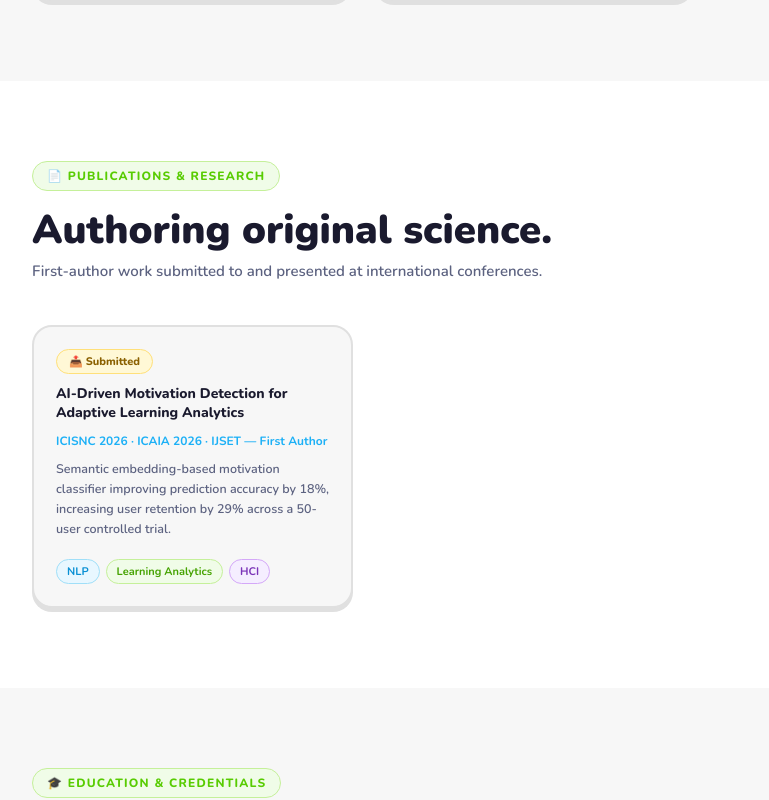
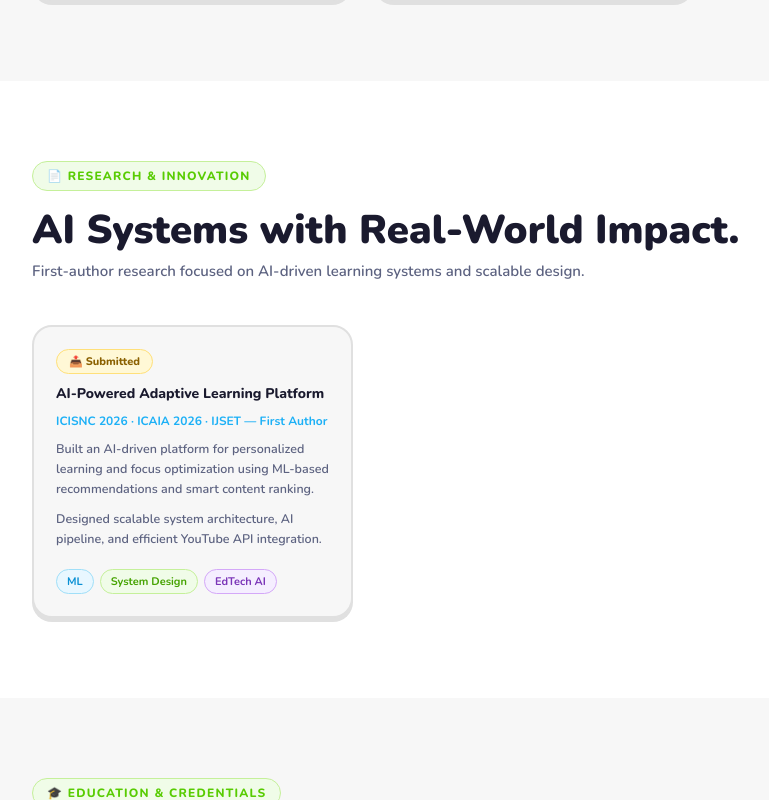
Before and after one commit to JanushaNampally/portfolio, a Django app: page / in a window 1280 px wide. Shown: the part 4986-5786 px from the top of the page, without its empty margins (146-915 px from the left). Run offline with Django 5.2, Linux system fonts and the light colour scheme.

Commit message:
Update resume section and contact information

```diff
--- a/main/templates/index.html
+++ b/main/templates/index.html
@@ -344,6 +344,14 @@
     .skills-grid   { grid-template-columns: 1fr; }
     .hero-ctas { flex-wrap: wrap; justify-content: center; }
   }
+  .resume-btn {
+  display: inline-block;
+  padding: 10px 20px;
+  background-color: #4CAF50;
+  color: white;
+  text-decoration: none;
+  border-radius: 5px;
+}
 </style>
 </head>
 <body>
@@ -488,7 +496,7 @@
         <div class="path-card">
           <div class="path-card-header">
             <div><div class="path-card-title">AI Intern — Intelligent Video Surveillance</div><div class="path-card-org">Infosys Springboard</div></div>
-            <span class="path-card-date">Feb 2026 – Present</span>
+            <span class="path-card-date">Jan 2026 – March</span>
           </div>
           <ul class="path-bullets">
             <li>Designed activity recognition modules using CNN, RNN, LSTM, and YOLO achieving 80%+ training accuracy.</li>
@@ -534,7 +542,7 @@
         <div class="path-node purple">🧪</div>
         <div class="path-card">
           <div class="path-card-header">
-            <div><div class="path-card-title">FocusStudy — Learning Analytics Research</div><div class="path-card-org">Personal Research — 3 Publications Under Review</div></div>
+            <div><div class="path-card-title">FocusStudy — Learning Analytics Research</div><div class="path-card-org">Personal Research </div></div>
             <span class="path-card-date">Jan 2024 – Present</span>
           </div>
           <ul class="path-bullets">
@@ -718,23 +726,40 @@
     </div>
   </section>
 
-  <!-- ===== PUBLICATIONS ===== -->
 <section id="publications">
   <div class="reveal">
-      <div class="section-label">📄 Publications & Research</div>
-      <h2 class="section-title">Authoring original science.</h2>
-      <p class="section-sub">First-author work submitted to and presented at international conferences.</p>
+    <div class="section-label">📄 Research & Innovation</div>
+    <h2 class="section-title">AI Systems with Real-World Impact.</h2>
+    <p class="section-sub">
+      First-author research focused on AI-driven learning systems and scalable design.
+    </p>
   </div>
+
   <div class="pub-grid">
     <div class="pub-card reveal">
       <span class="pub-badge">📤 Submitted</span>
-        <div class="pub-title">AI-Driven Motivation Detection for Adaptive Learning Analytics</div>
-        <div class="pub-venue">ICISNC 2026 · ICAIA 2026 · IJSET — First Author</div>
-        <div class="pub-desc">Semantic embedding-based motivation classifier improving prediction accuracy by 18%, increasing user retention by 29% across a 50-user controlled trial.</div>
+
+      <div class="pub-title">
+        AI-Powered Adaptive Learning Platform
+      </div>
+
+      <div class="pub-venue">
+        ICISNC 2026 · ICAIA 2026 · IJSET — First Author
+      </div>
+
+      <div class="pub-desc">
+        Built an AI-driven platform for personalized learning and focus optimization using ML-based recommendations and smart content ranking.
+      </div>
+
+      <div class="pub-desc">
+        Designed scalable system architecture, AI pipeline, and efficient YouTube API integration.
+      </div>
+
       <div class="badge-row">
-          <span class="badge badge-blue">NLP</span>
-          <span class="badge badge-green">Learning Analytics</span>
-          <span class="badge badge-purple">HCI</span>
+        <span class="badge badge-blue">ML</span>
+        <span class="badge badge-green">System Design</span>
+        <span class="badge badge-purple">EdTech AI</span>
+      </div>
     </div>
   </div>
 </section>
@@ -793,18 +818,28 @@
   <section id="contact">
   <div class="reveal">
     <div class="section-label">💬 Get In Touch</div>
-      <h2 class="section-title">Let's build something great.</h2>
-      <p class="section-sub">Open to research collaborations, AI/ML internships, and full-time opportunities.</p>
+    <h2 class="section-title">Let’s build something impactful.</h2>
+    <p class="section-sub">
+      Available for freelance AI/ML projects, web development, and research collaborations.
+    </p>
   </div>
+
   <div class="contact-grid">
+
     <div class="contact-info-card reveal">
-        <h3>👋 Say Hello!</h3>
-        <p>Whether you're looking for an AI researcher, need help with an NLP project, or just want to discuss the latest in multimodal AI — my inbox is always open.</p>
+      <h3>👋 Let’s Connect</h3>
+      <p>
+        Looking for an AI developer or need help building a smart application? I specialize in AI-powered web solutions, machine learning models, and scalable systems. Let’s discuss how I can help bring your idea to life.
+      </p>
+
+      <p style="color:#22c55e; font-weight:500;">
+        🚀 Fast response • Clean code • On-time delivery
+      </p>
         <div class="contact-links">
           <a href="mailto:janushanampally24@gmail.com" class="contact-link"><span class="cl-icon">📧</span> janushanampally24@gmail.com</a>
           <a href="tel:+919652839760" class="contact-link"><span class="cl-icon">📱</span> +91 9652839760</a>
-          <a href="https://www.linkedin.com/in/janusha-nampally" target="_blank" class="contact-link"><span class="cl-icon">💼</span> LinkedIn Profile</a>
-          <a href="https://github.com/JanushaNampally" target="_blank" class="contact-link"><span class="cl-icon">🐙</span> github.com/JanushaNampally</a>
+          <a href="https://www.linkedin.com/in/nampally-janusha-b39a512a6/" target="_blank" class="contact-link"><span class="cl-icon">💼</span> LinkedIn Profile</a>
+          <a href="https://github.com/JanushaNampally" target="_blank" class="contact-link"><span class="cl-icon">🐙</span> Github Profile</a>
           <a href="https://www.codechef.com/users/janusha_24" target="_blank" class="contact-link"><span class="cl-icon">👩‍💻</span> CodeChef Profile</a>
           <a href="#" class="contact-link"><span class="cl-icon">📍</span> Hyderabad, Telangana, India</a>
         </div>
@@ -833,12 +868,9 @@
       </div>
     </div>
   </section>
-
-</main>
-
 <footer>
-  <p>Crafted with 💚 by <span>Janusha Nampally</span> · NLP & AI Researcher · Hyderabad, India</p>
-  <p style="margin-top:6px;font-size:11px;">B.Tech AI & Data Science · KL University ·  Open to Opportunities</p>
+  <p>Designed & Developed by <span>Janusha Nampally</span> · </p>
+  <p style="margin-top:6px;font-size:11px;">@2026. All rights reserved</p>
 </footer>
 
 <script>
```
Lines whose indentation alone changed are shown as unchanged.
